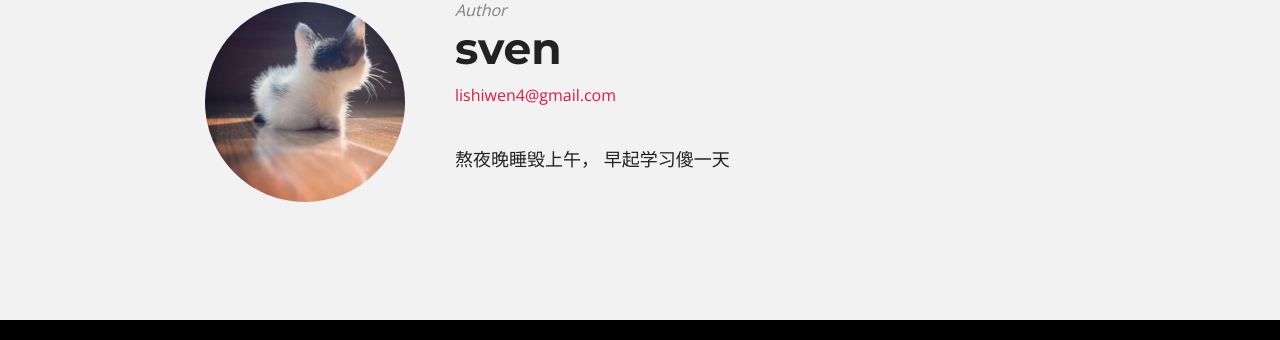
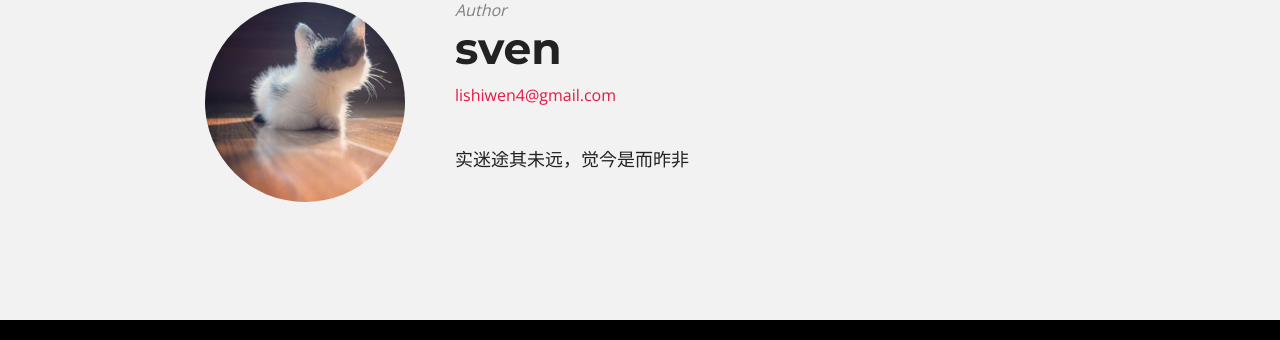
Before and after one commit to lishiwen4/lishiwen4.github.io, a Jekyll site: the page built from _posts/diy-linux/2014-05-26-make-rootfs.md, in a window 1280 px wide. Shown: the part 1412-1752 px from the top of the page. Built offline with Jekyll 4.4.1, drawn with Linux system fonts in a browser that asks for light colours; nearby versions of some CDN libraries.

Commit message:
[mod] _config.yml

```diff
--- a/_config.yml
+++ b/_config.yml
@@ -15,7 +15,7 @@ owner:
   avatar:         sven.jpg
   email:          lishiwen4@gmail.com
   # Use the coder's toolbox at http://coderstoolbox.net/string/#!encoding=xml&action=encode&charset=us_ascii to encode your description into XML string
-  description:   熬夜晚睡毁上午， 早起学习傻一天
+  description:   实迷途其未远，觉今是而昨非
   # Social networking links used in footer. Update and remove as you like.
   #twitter:
   #facebook:
```
